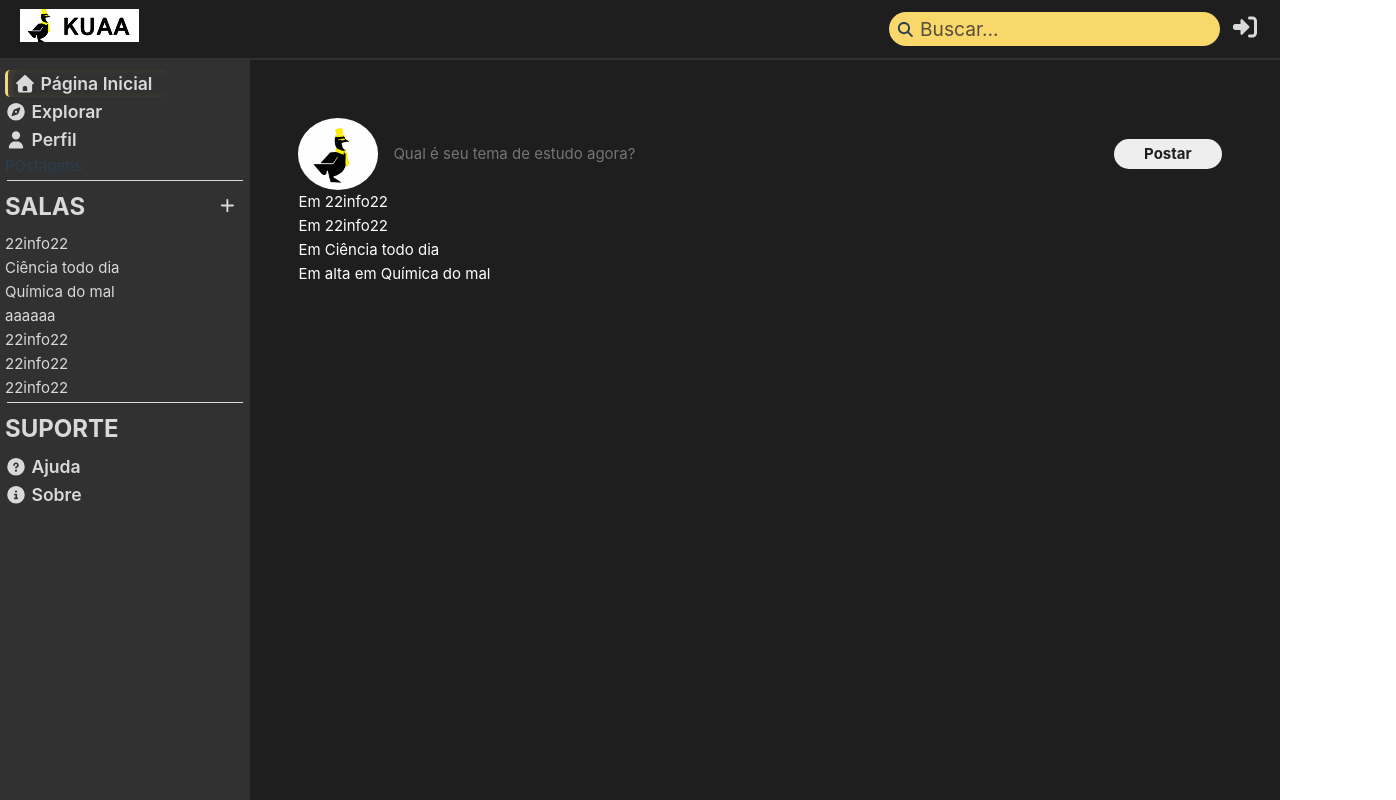
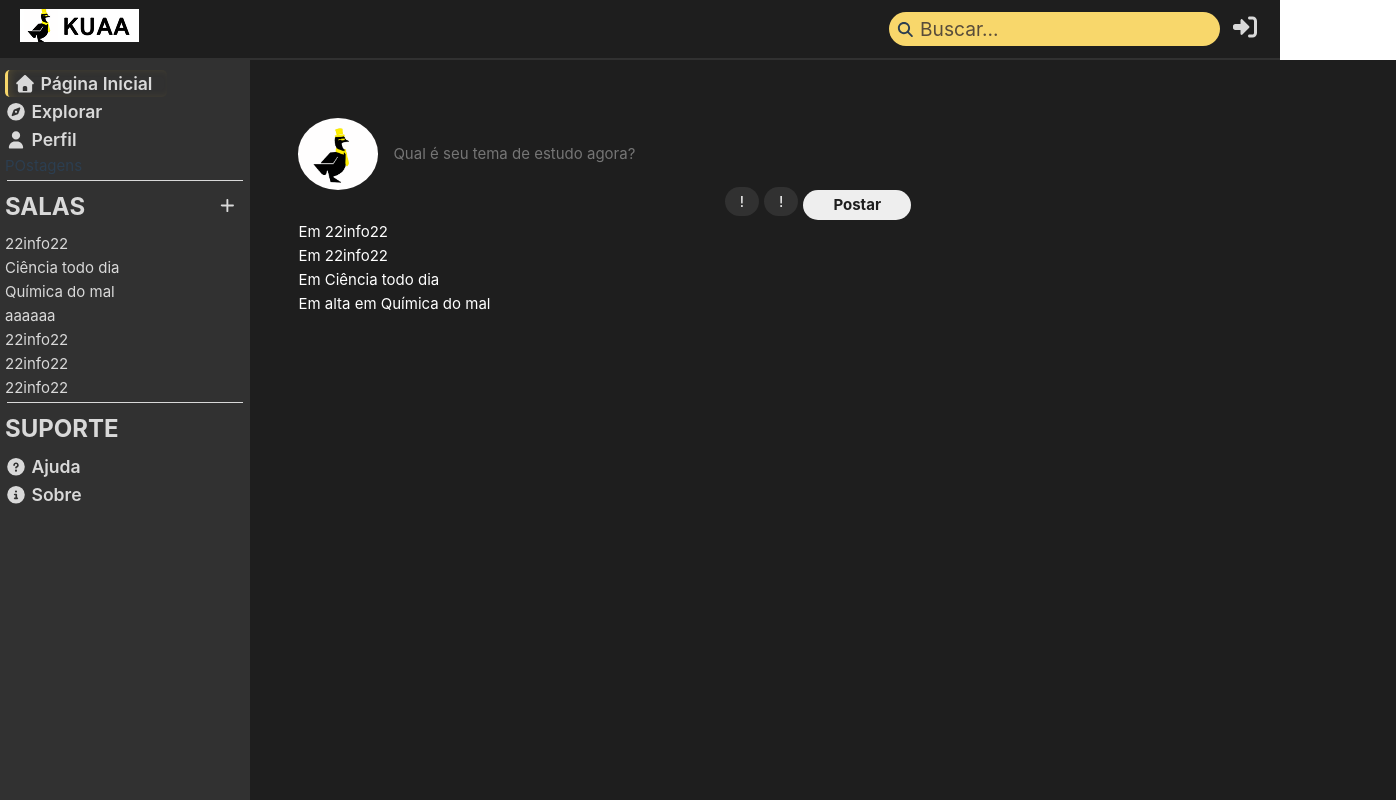
Before and after one commit to maysazvn/kuaa-hackathon, a Vue app: page / in a window 1280 px wide. Shown: the whole page, 1396 px wide, since content can reach past the window. Built offline with nearby package versions, Linux system fonts and the light colour scheme.

Commit message:
FEAT: botoes sala postar

```diff
--- a/src/views/HomeView.vue
+++ b/src/views/HomeView.vue
@@ -65,73 +65,80 @@ function pegarSala(idSala) {
     <div class="postar">
       <div class="imginput">
         <img src="../../public/kuaa.png" alt="icone de perfil do usuario" />
-        <input type="text" placeholder="Qual é seu tema de estudo agora?">
-
+        <input type="text" placeholder="Qual é seu tema de estudo agora?" />
       </div>
 
       <div class="botao">
-        <ul v-for="sala in salas" :key="sala.id">
-          <!-- a opção de escolher uma sala para psotar -->
-        </ul>
+        <div v-for="sala in usuarioLogado" :key="sala.idSala" class="salasPostar">
+          <span @click="teste"> ! {{ sala.salasInscritas }}</span>
+        </div>
 
-        <button class="botaoPostar" type="submit">Postar</button>
+        <div>
+          <button class="botaoPostar" type="submit">Postar</button>
+        </div>
       </div>
     </div>
 
-    <div class="semPosts" v-if="postsTimeline.length === 0" >
+    <div class="semPosts" v-if="postsTimeline.length === 0">
       <p>Ainda não há posts. Experimente entrar em uma sala!</p>
     </div>
 
     <div class="feed" v-else>
       <div class="posts" v-for="post in postsTimeline" :key="post.id">
-
         <div class="identificacao">
           <span class="salas" v-if="usuarioLogado.salasInscritas.includes(post.idSala)"
-            >Em {{ pegarSala(post.idSala) }}</span>
+            >Em {{ pegarSala(post.idSala) }}</span
+          >
           <span class="salas" v-else>Em alta em {{ pegarSala(post.idSala) }}</span>
         </div>
 
-        <div>
-
-        </div>
+        <div></div>
       </div>
     </div>
   </div>
 </template>
 
 <style scoped>
-
-.container{
-margin: 3vw;
+.container {
+  margin: 3vw;
 }
 
-div{
+div {
   color: white;
 }
 
-.postar{
+.postar {
   display: flex;
   justify-content: space-between;
   align-items: center;
+  flex-direction: column;
 }
 
-.postar img{
+.postar img {
   border-radius: 100%;
   width: 80px;
 }
 
-input{
+input {
   outline: none;
   border: none;
-  width: 500px;
+  width: 80vw;
 }
 
-.botao{
+.botao {
   display: flex;
-  justify-content: baseline;
+  justify-content: space-between;
+  gap: 5px;
 }
 
-.botaoPostar{
+.botao span {
+  cursor: pointer;
+  padding: 5px 15px;
+  background-color: #313131;
+  border-radius: 15px;
+}
+
+.botaoPostar {
   color: #1e1e1e;
   font-weight: bold;
   background-color: #eeeeee;
@@ -139,13 +146,13 @@ input{
   border-radius: 15px;
 }
 
-.botaoPostar:hover{
-  transition: .2s;
+.botaoPostar:hover {
+  transition: 0.2s;
   opacity: calc(0.8);
   transform: scale(0.95);
 }
 
-.imginput{
+.imginput {
   display: flex;
   gap: 15px;
 }
```
